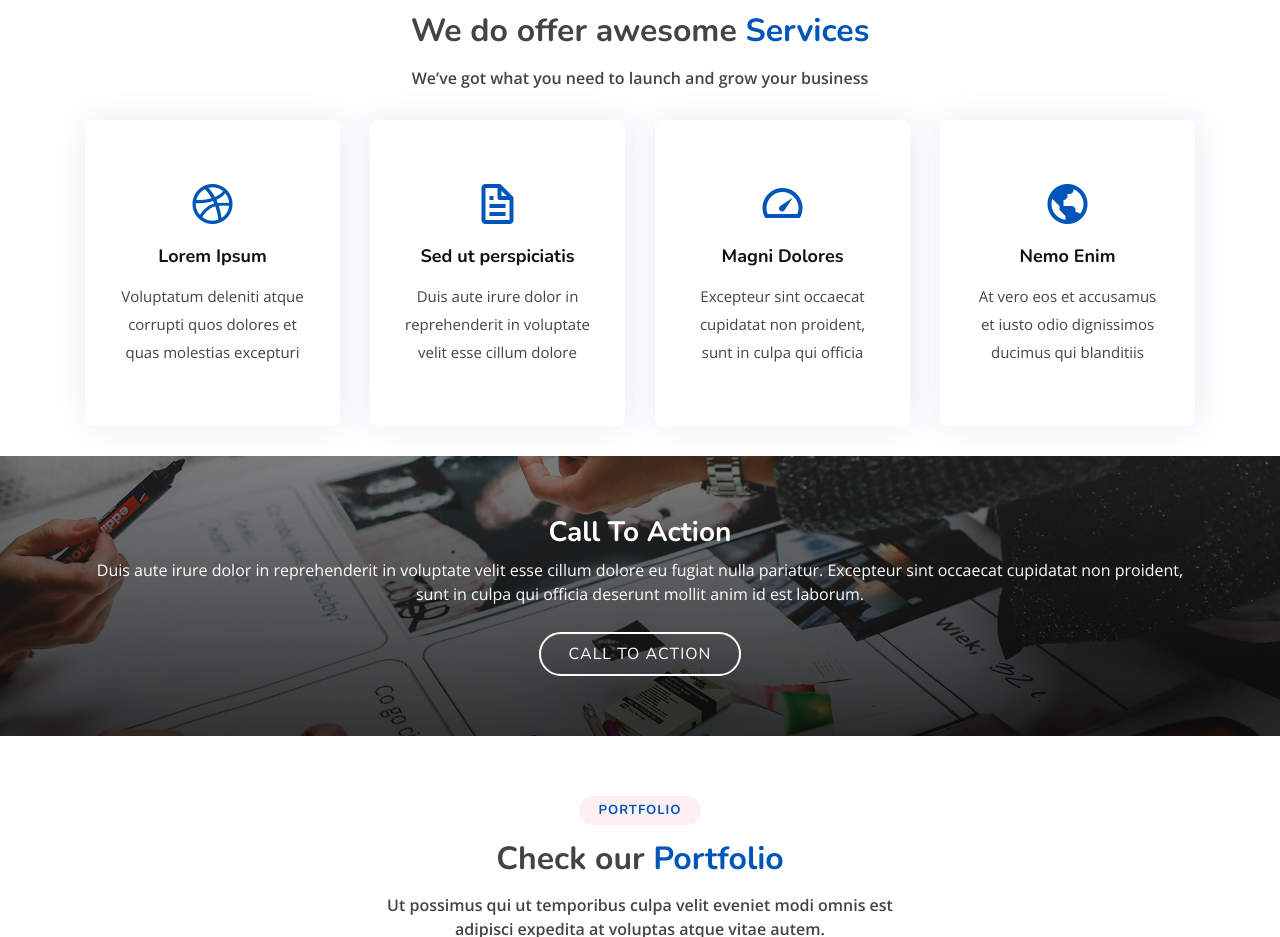
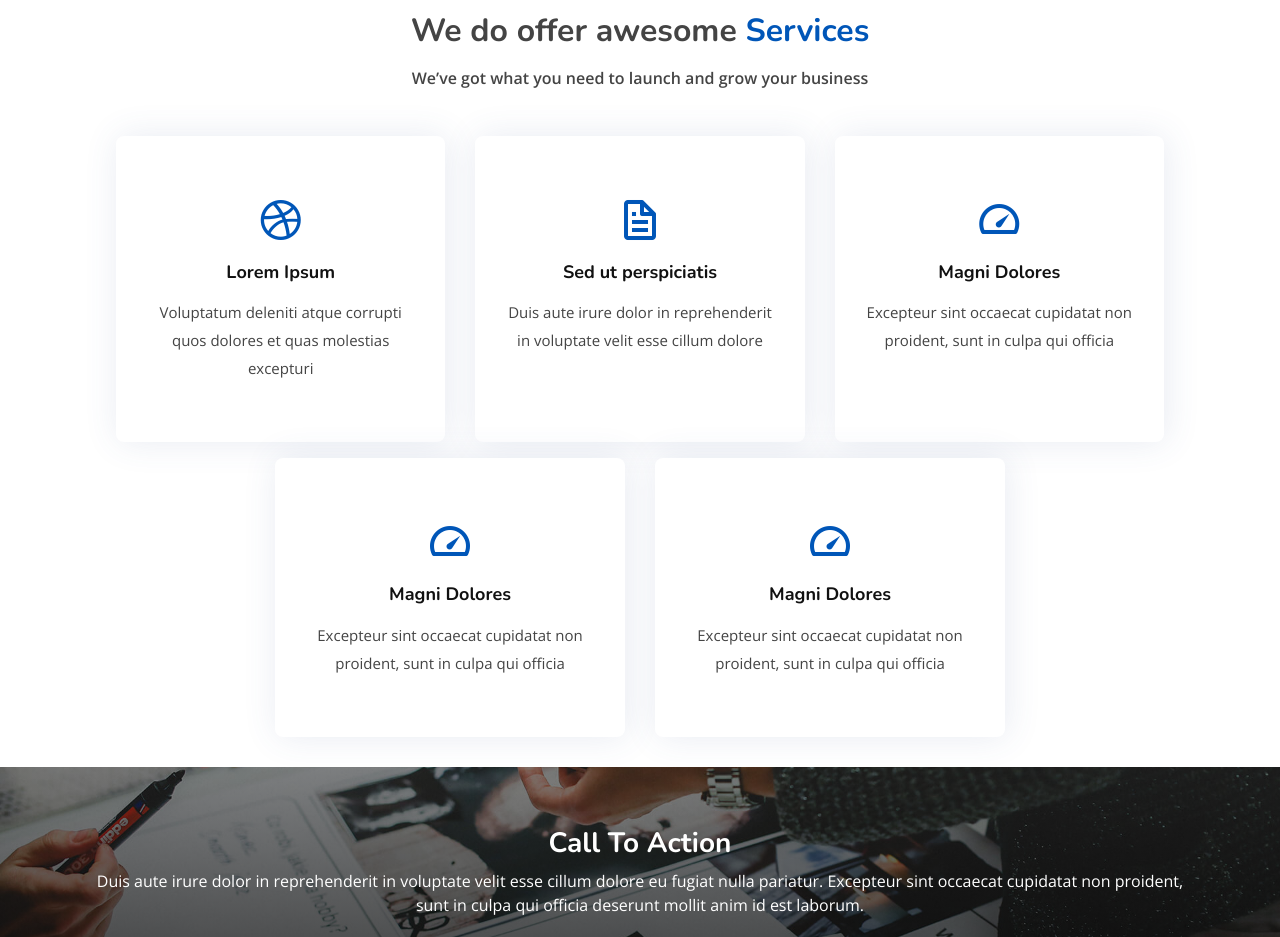
Before and after one commit to BermudezJimmel/Globaltronics_CREATIVES_DevJim, a plain HTML site: page index.html in a window 1280 px wide. Shown: the part 1524-2461 px from the top of the page. Drawn offline with nearby package versions, Linux system fonts and the light colour scheme.

Commit message:
Services - Revision1,

```diff
--- a/index.html
+++ b/index.html
@@ -135,8 +135,8 @@
           <p>We’ve got what you need to launch and grow your business</p>
         </div>
 
-        <div class="row">
-          <div class="col-md-6 col-lg-3 d-flex align-items-stretch mb-5 mb-lg-0">
+        <div class="row m-lg-3">
+          <div class="col-md-6 col-lg-4 d-flex align-items-stretch mb-5 mb-lg-0">
             <div class="icon-box">
               <div class="icon"><i class="bx bxl-dribbble"></i></div>
               <h4 class="title"><a href="">Lorem Ipsum</a></h4>
@@ -144,7 +144,7 @@
             </div>
           </div>
 
-          <div class="col-md-6 col-lg-3 d-flex align-items-stretch mb-5 mb-lg-0">
+          <div class="col-md-6 col-lg-4 d-flex align-items-stretch mb-5 mb-lg-0">
             <div class="icon-box">
               <div class="icon"><i class="bx bx-file"></i></div>
               <h4 class="title"><a href="">Sed ut perspiciatis</a></h4>
@@ -152,7 +152,7 @@
             </div>
           </div>
 
-          <div class="col-md-6 col-lg-3 d-flex align-items-stretch mb-5 mb-lg-0">
+          <div class="col-md-6 col-lg-4 d-flex align-items-stretch mb-5 mb-lg-0">
             <div class="icon-box">
               <div class="icon"><i class="bx bx-tachometer"></i></div>
               <h4 class="title"><a href="">Magni Dolores</a></h4>
@@ -160,15 +160,23 @@
             </div>
           </div>
 
-          <div class="col-md-6 col-lg-3 d-flex align-items-stretch mb-5 mb-lg-0">
+
+        </div>
+        <div class="row justify-content-center">
+          <div class="col-md-6 col-lg-4 d-flex align-items-stretch mb-5 mb-lg-0">
             <div class="icon-box">
-              <div class="icon"><i class="bx bx-world"></i></div>
-              <h4 class="title"><a href="">Nemo Enim</a></h4>
-              <p class="description">At vero eos et accusamus et iusto odio dignissimos ducimus qui blanditiis</p>
+              <div class="icon"><i class="bx bx-tachometer"></i></div>
+              <h4 class="title"><a href="">Magni Dolores</a></h4>
+              <p class="description">Excepteur sint occaecat cupidatat non proident, sunt in culpa qui officia</p>
             </div>
           </div>
-
-        </div>
+          <div class="col-md-6 col-lg-4 d-flex align-items-stretch mb-5 mb-lg-0">
+            <div class="icon-box">
+              <div class="icon"><i class="bx bx-tachometer"></i></div>
+              <h4 class="title"><a href="">Magni Dolores</a></h4>
+              <p class="description">Excepteur sint occaecat cupidatat non proident, sunt in culpa qui officia</p>
+            </div>
+          </div>
 
       </div>
     </section><!-- End Services Section -->
```
